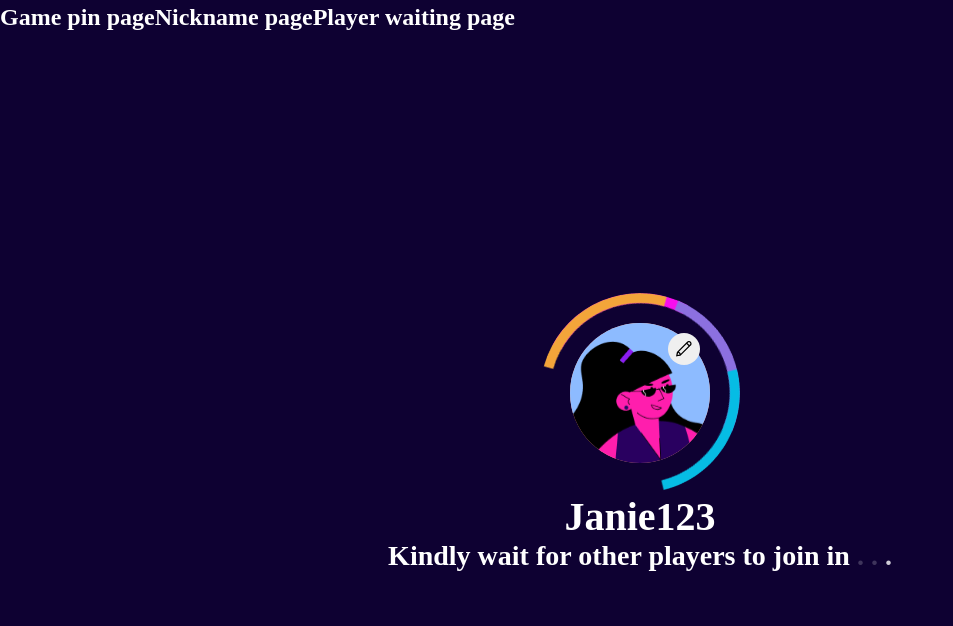
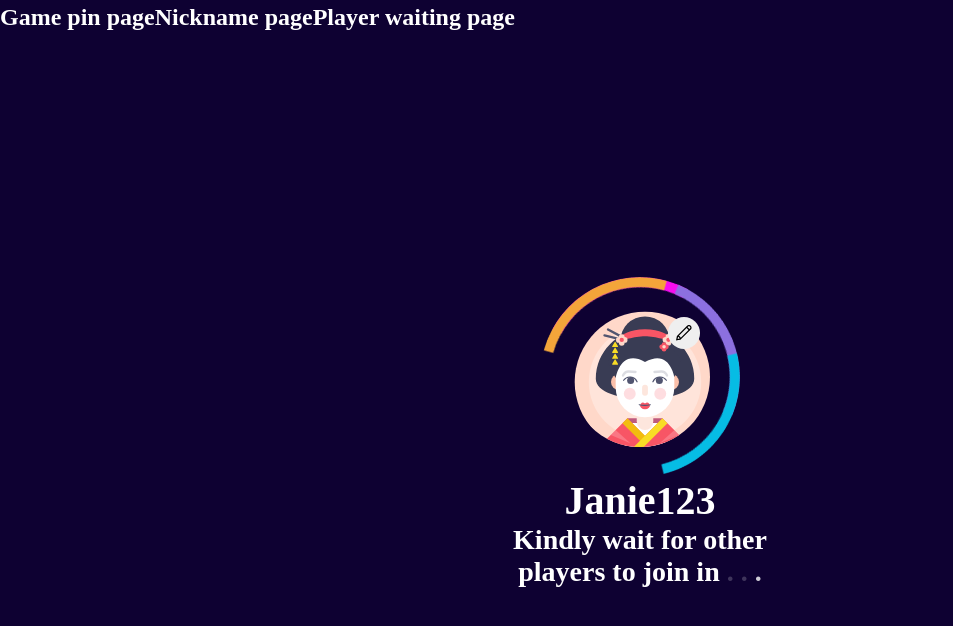
Before and after one commit to mr-funtor/class-kahoot, a React (Vite) app: page /playerWaiting in a window 1280 px wide. Shown: the top 626 px of the page, without its empty margins (0-953 px from the left). Built offline with nearby package versions, Linux system fonts and the light colour scheme; a web font is replaced by a local one.

Commit message:
working on avi selection modal

```diff
--- a/src/components/PopUpModal/Images.jsx
+++ b/src/components/PopUpModal/Images.jsx
@@ -15,13 +15,20 @@ const Images = () => {
 
   return (
     <div>
-      <img
-        style={{
-          width: "150px",
-        }}
-        src={defaultImage}
-        alt="default avatar"
-      />
+
+      {
+        defaultImage ? (
+          <img
+            style={ {
+              width: "150px",
+            } }
+            src={ defaultImage }
+            alt="default avatar"
+          />
+        ) :
+          "Hello"
+      }
+
     </div>
   );
 };
--- a/src/pages/PlayerWaiting/index.jsx
+++ b/src/pages/PlayerWaiting/index.jsx
@@ -28,7 +28,7 @@ const PlayerWaiting = () => {
                                     >
                                         <img src={ editIcon } className={ styles.editIcon } alt="Select avatar" />
                                     </button>
-                                    <img src={ userAvi } className={ styles.userAvi } alt='user avatar' />
+                                    <Images />
                                 </div>
                                 :
                                 <p className={ styles.wait }>Please wait...</p>
@@ -37,7 +37,8 @@ const PlayerWaiting = () => {
 
                     <h2 className={ styles.playerNN }>{ playerName }</h2>
 
-                    <p className={ styles.desc }>Kindly wait for other players to join in
+                    <p className={ styles.desc }>Kindly wait for other <br />
+                        players to join in
                         <span className={ `${styles.dot} ${styles.dot1}` }> .</span> <span className={ `${styles.dot} ${styles.dot2}` }>.</span> <span className={ `${styles.dot} ${styles.dot3}` }>.</span>
                     </p>
                 </div>
```
